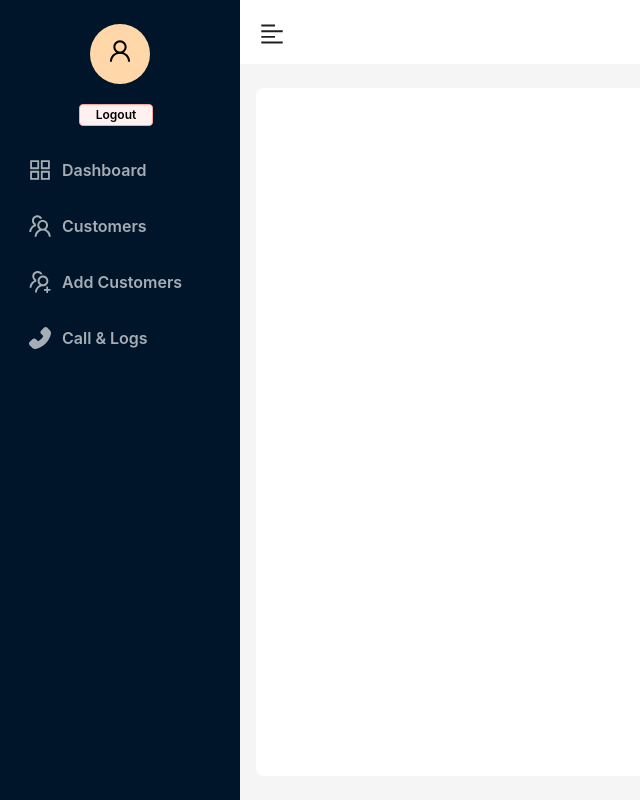
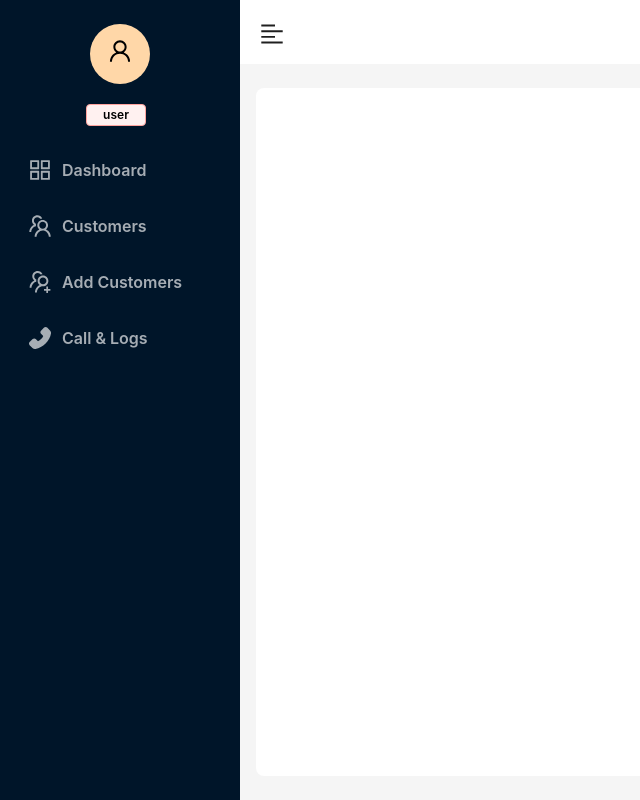
Before and after one commit to mdshahbazansari/Telicoller, a React (Vite) app in the folder frontend/: page /app in a window 1280 px wide. Shown: the whole page, without its empty margins (0-640 px from the left). Built offline with nearby package versions, Linux system fonts and the light colour scheme; no server answers.

Commit message:
Update Layout.jsx

```diff
--- a/frontend/src/components/app/Layout.jsx
+++ b/frontend/src/components/app/Layout.jsx
@@ -58,7 +58,7 @@ const AppLayout = () => {
           </h1>
           <h1 className='text-base text-gray-400'>{session.email}</h1>
           <Tag color='red' className='!px-4 !mt-1 !font-semibold !text-black'>
-            Logout
+            {session ? 'user':'Login first'}
           </Tag>
         </div>
         <Menu
```
